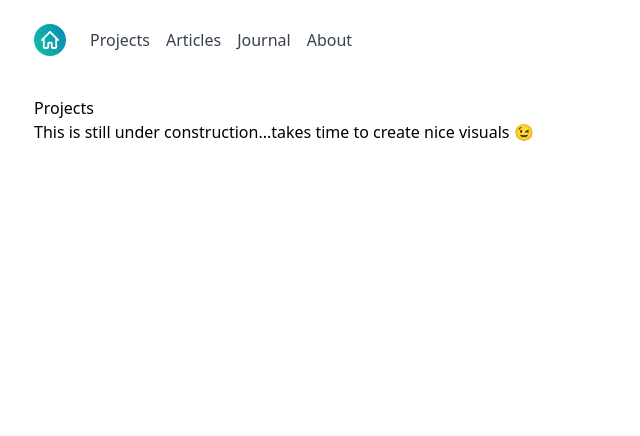
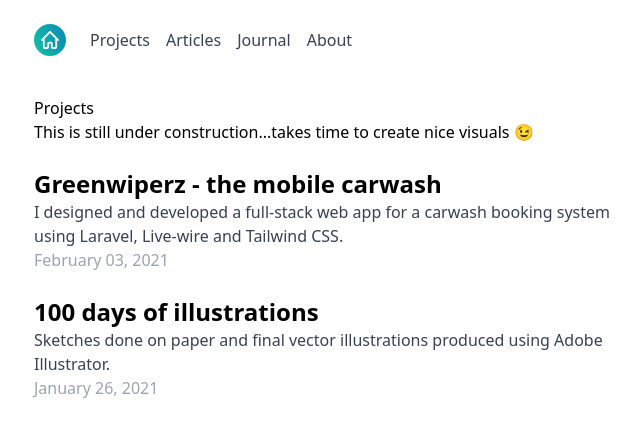
Before and after one commit to LadislavSzolik/personal-site, a Next.js app: page /projects in a window 1280 px wide. Shown: the top 436 px of the page, without its empty margins (62-702 px from the left). Built offline with nearby package versions, Linux system fonts and the light colour scheme; what @tailwindcss/typography would draw is missing.

Commit message:
add 100 days project

```diff
--- /dev/null
+++ b/components/ProjectListItem.js
@@ -0,0 +1,18 @@
+import Link from 'next/link'
+import { parseISO, format } from 'date-fns'
+
+
+const ProjectItem = ({ title, summary, publishedAt, slug }) => {
+    return (
+        <Link href={`/projects/${slug}`}>
+            <a className="m-16">
+                <h4 className="text-2xl font-bold" >{title}</h4>
+                <p className="text-gray-700 max-w-xl ">{summary} </p>
+                <p className="text-gray-400">
+                {format(parseISO(publishedAt), 'MMMM dd, yyyy')}</p>
+            </a>
+        </Link>
+    );
+};
+
+export default ProjectItem;
--- a/data/projects/100days-illustration.mdx
+++ b/data/projects/100days-illustration.mdx
@@ -1,9 +1,27 @@
 ---
-title: "100 days of illustration"
-publishedAt: "2021-01-26"
-summary: "After I read a design book I feel smart until I have to solve a real problem. Then I realize, the book was not enough."
+title: '100 days of illustrations'
+publishedAt: '2021-01-26'
+summary: 'Sketches done on paper and final vector illustrations produced using Adobe Illustrator.'
 ---
 
-Inspired by many creators, I've decided to perfect my craft and challenge myself with the 100 days of creative work. I always wanted to master vector illustrations.
+<div className="sm:max-w-3xl text-gray-600 py-4">
 
-## Tools I used
+<p className="py-2 ">
+Project timeline from 2019.06.05 until 2019.09.12.
+</p>
+
+<p className="py-2 ">
+Inspired by many creatives, I've decided to deepen my drawing skills and challenge myself with the 100 days of creative work.
+I chose vector illustrations done in Adobe Illustrator and later I switched to simple raster drawings done with procreate iPad app.
+</p>
+
+<p className="py-2 ">
+As you can see below, I did succeed completing all 100 days.
+</p>
+
+<p className="py-2 pb-8">
+If you are interested to see them in higher resolution, head to <a className="underline font-bold text-black" href="https://www.instagram.com/szolikladislav/">my instagram page</a>.
+</p>
+
+<Image alt="illustrations" width={1024} height={4096} src={`/projects/100illustrations.png`}  />
+</div>
--- /dev/null
+++ b/data/projects/greenwiperz.mdx
@@ -0,0 +1,15 @@
+---
+title: "Greenwiperz - the mobile carwash"
+publishedAt: "2021-02-03"
+summary: "I designed and developed a full-stack web app for a carwash booking system using Laravel, Live-wire and Tailwind CSS."
+---
+
+
+## Project summary
+
+### About the client
+Greenwiperz is a small startup whos aim is to change how we wash car today to an eco friendly alternative.
+
+### Scope
+#### Problem statement
+The client wanted to provide mobile car washing experience in a time of pandemic. The big question was, how will a client find out about them and how can she book a cleaning.
--- a/layouts/ProjectLayout.js
+++ b/layouts/ProjectLayout.js
@@ -6,8 +6,8 @@ export default function ProjectLayout({children, frontMatter}) {
         <div className="max-w-6xl mx-auto px-4 sm:px-6 lg:px-8 mt-4">
           <div className="prose sm:prose-lg">
           <h1>{frontMatter.title}</h1>
+          </div>
           {children}
-          </div>
         </div>
     </Layout>
   )
--- a/pages/projects.js
+++ b/pages/projects.js
@@ -1,8 +1,14 @@
 import Layout from '@/layouts/BaseLayout';
 import { getAllFilesFrontMatter } from '@/lib/mdx';
+import ProjectListItem from '@/components/ProjectListItem';
 
 
 export default function Projects({ projects }) {
+  const filteredProjects = projects
+    .sort(
+      (a, b) =>
+        Number(new Date(b.publishedAt)) - Number(new Date(a.publishedAt))
+    );
 
   return (
     <Layout>
@@ -11,10 +17,11 @@ export default function Projects({ projects }) {
             <h1>Projects</h1>
             <p>This is still under construction...takes time to create nice visuals 😉</p>
           </div>
-          {!projects.length && 'Nothing published yet.'}
-
+          {!filteredProjects.length && 'Nothing published yet.'}
+          {filteredProjects.map((frontMatter) => (
+            <ProjectListItem key={frontMatter.title} {...frontMatter} />
+          ))}
         </div>
-
     </Layout>
   );
 }
--- a/pages/projects/[slug].js
+++ b/pages/projects/[slug].js
@@ -1,11 +1,12 @@
 import hydrate from 'next-mdx-remote/hydrate';
 import { getFiles, getFileBySlug } from '@/lib/mdx';
+import MDXComponents from '@/components/MDXComponents';
 import ProjectLayout from '@/layouts/ProjectLayout';
 
 
 export default function Project({ mdxSource, frontMatter }) {
     const content = hydrate(mdxSource, {
-      components: [],
+      components: MDXComponents,
     });
 
     return <ProjectLayout frontMatter={frontMatter}>{content}</ProjectLayout>;
@@ -26,6 +27,5 @@ export default function Project({ mdxSource, frontMatter }) {
 
   export async function getStaticProps({ params }) {
     const projects = await getFileBySlug('projects', params.slug);
-
     return { props: projects };
   }
```
Also changed, not shown: 1 other file (tests, documents, lock files or other folders).
